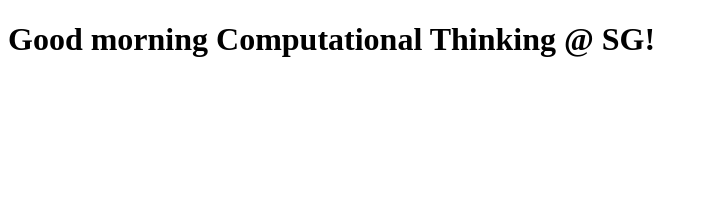
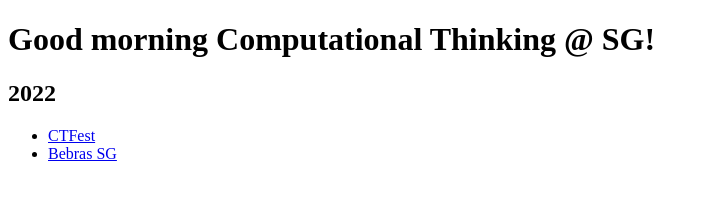
Before and after one commit to computingsg/cte, a plain HTML site: page docs/index.html in a window 1280 px wide. Shown: the whole page, without its empty margins (0-707 px from the left). Drawn offline with Linux system fonts and the light colour scheme.

Commit message:
added 2022 events
ctfest and bebras sg

```diff
--- a/docs/index.html
+++ b/docs/index.html
@@ -5,5 +5,11 @@
   </head>
   <body>
     <h1>Good morning Computational Thinking @ SG!</h1>
+
+    <h2>2022</h2>
+    <ul>
+      <li><a href="https://for.edu.sg/ctfest22">CTFest</a></li>
+      <li><a href="https://for.edu.sg/bebrassg22">Bebras SG</a></li>
+    </ul>
   </body>
 </html>
```
